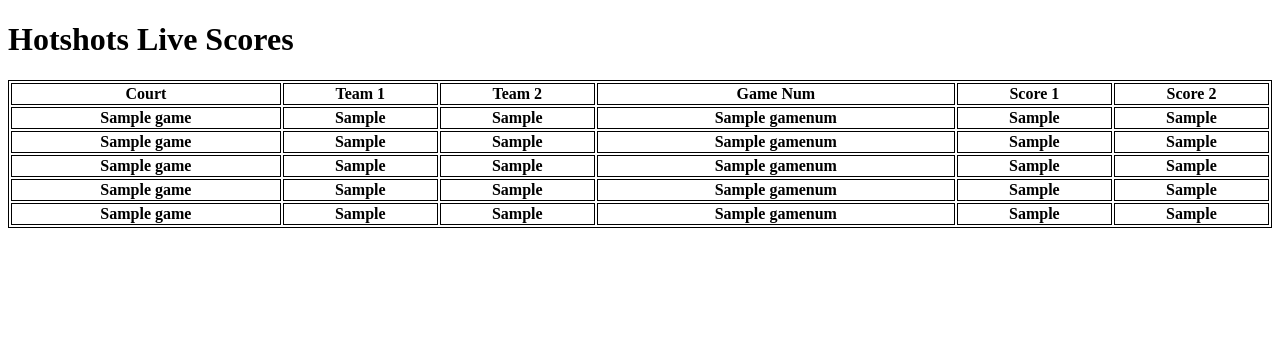
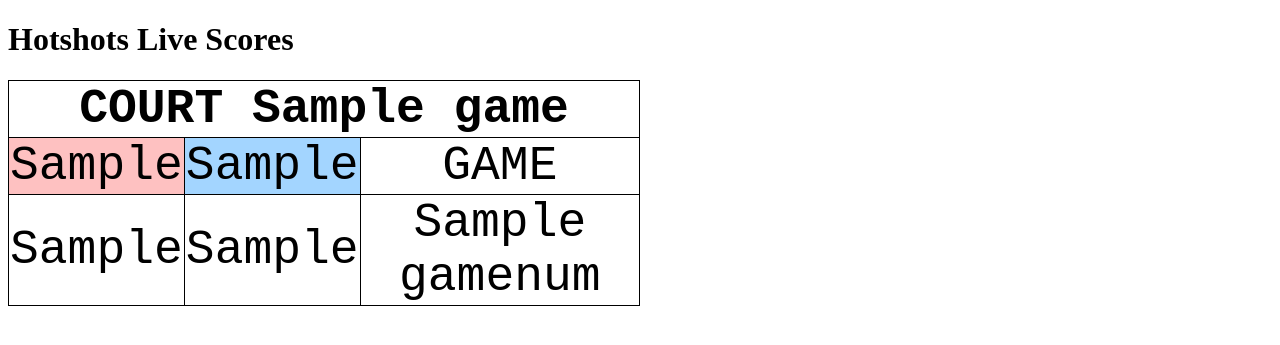
Before and after one commit to bmernax30/hs_rest, a Python web app: template templates/home.html in a window 1280 px wide. Shown: the top 345 px of the page. Run offline with Jinja, Linux system fonts and the light colour scheme; the template is opened without the code that fills it: most values are stand-ins (such as "Sample title", 1, 10 or a date in 2020); lists and menus that the app fills with data are empty.

Commit message:
Changes as of 1/24/23

```diff
--- a/games.py
+++ b/games.py
@@ -11,7 +11,7 @@ def create(game):
     courtname = game.get("courtname")
     existing_game = Game.query.filter(Game.courtname == courtname).one_or_none()
 
-    if existing_game is NONE:
+    if existing_game is None:
         new_game = game_schema.load(game, session=db.session)
         db.session.add(new_game)
         db.session.commit()
--- a/templates/home.html
+++ b/templates/home.html
@@ -9,65 +9,33 @@
 </script>
 <style>
     table, th, td {
-        border:1px solid black;
+        border: 1px solid black;
+        border-collapse: collapse;
+        text-align: center;
     }
 </style>
 <head>
     <meta charset="UTF-8">
-    <title>RP Flask REST API</title>
+    <title>Hotshots Courts</title>
 </head>
 <body>
     <h1>
         Hotshots Live Scores
     </h1>
-    <table style="width:100%">
-        <tr>
-          <th>Court</th>
-          <th>Team 1</th>
-          <th>Team 2</th>
-          <th>Game Num</th>
-          <th>Score 1</th>
-          <th>Score 2</th>
+    <font size="7" face="Courier New" >
+    <table style="width:50%">
+        <tr rowpan="2">
+          <th colspan="5">COURT {{games[0].courtname}}</th>
         </tr>
         <tr>
-            <th>{{games[0].courtname}}</th>
-            <th>{{games[0].team1}}</th>
-            <th>{{games[0].team2}}</th>
-            <th>{{games[0].gamenum}}</th>
-            <th>{{games[0].score1}}</th>
-            <th>{{games[0].score2}}</th>
+          <td colspan="2" bgcolor="#FEC1C1">{{games[0].team1}}</td>
+          <td colspan="2" bgcolor="#A3D5FF">{{games[0].team2}}</td>
+          <td>GAME</td>
         </tr>
-        <tr>
-            <th>{{games[1].courtname}}</th>
-            <th>{{games[1].team1}}</th>
-            <th>{{games[1].team2}}</th>
-            <th>{{games[1].gamenum}}</th>
-            <th>{{games[1].score1}}</th>
-            <th>{{games[1].score2}}</th>
-        </tr>
-        <tr>
-            <th>{{games[2].courtname}}</th>
-            <th>{{games[2].team1}}</th>
-            <th>{{games[2].team2}}</th>
-            <th>{{games[2].gamenum}}</th>
-            <th>{{games[2].score1}}</th>
-            <th>{{games[2].score2}}</th>
-        </tr>
-        <tr>
-            <th>{{games[3].courtname}}</th>
-            <th>{{games[3].team1}}</th>
-            <th>{{games[3].team2}}</th>
-            <th>{{games[3].gamenum}}</th>
-            <th>{{games[3].score1}}</th>
-            <th>{{games[3].score2}}</th>
-        </tr>
-        <tr>
-            <th>{{games[4].courtname}}</th>
-            <th>{{games[4].team1}}</th>
-            <th>{{games[4].team2}}</th>
-            <th>{{games[4].gamenum}}</th>
-            <th>{{games[4].score1}}</th>
-            <th>{{games[4].score2}}</th>
+        <tr rowspan="2">
+          <td colspan="2" textcolor="blue">{{games[0].score1}}</td>
+          <td colspan="2" textcolor="red">{{games[0].score2}}</td>
+          <td>{{games[0].gamenum}}</td>
         </tr>
       </table>
 </body>
```
Also changed, not shown: templates/all_courts.html (added, +74 -0 lines), games.db.
